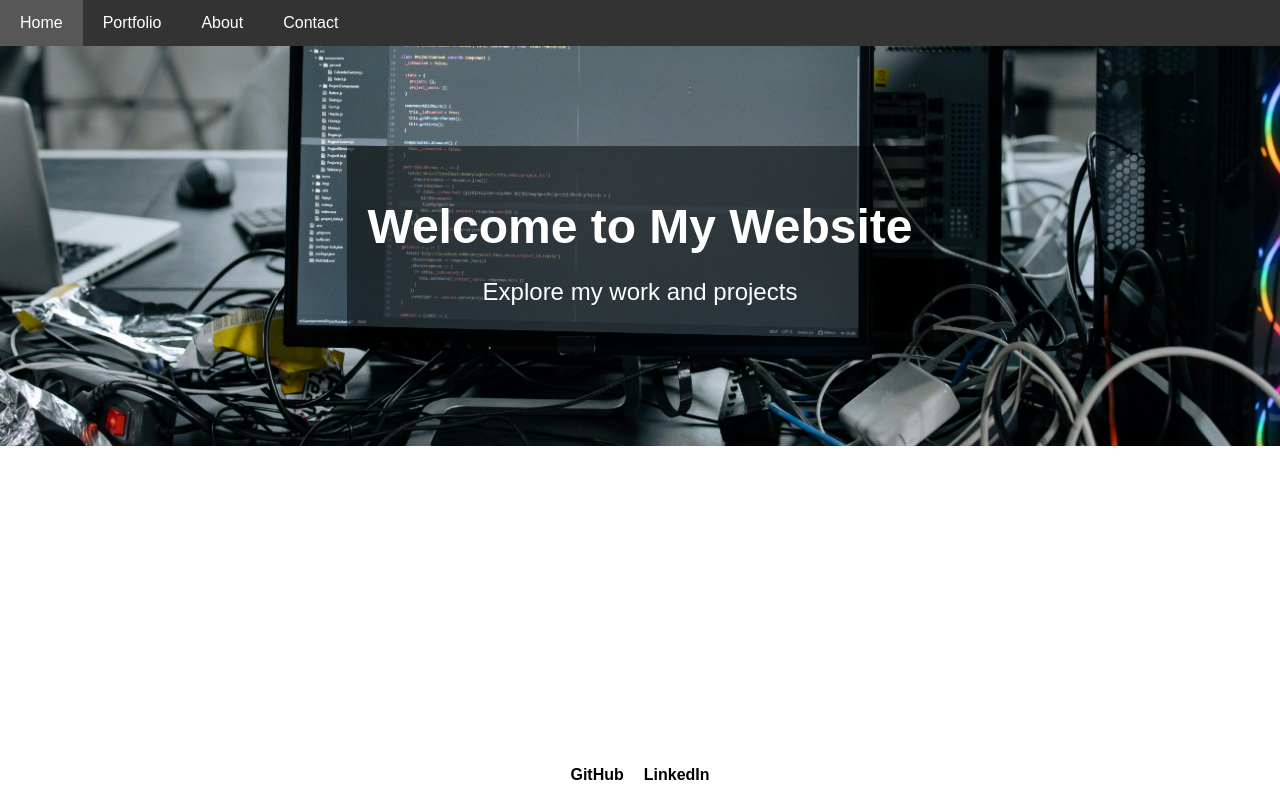
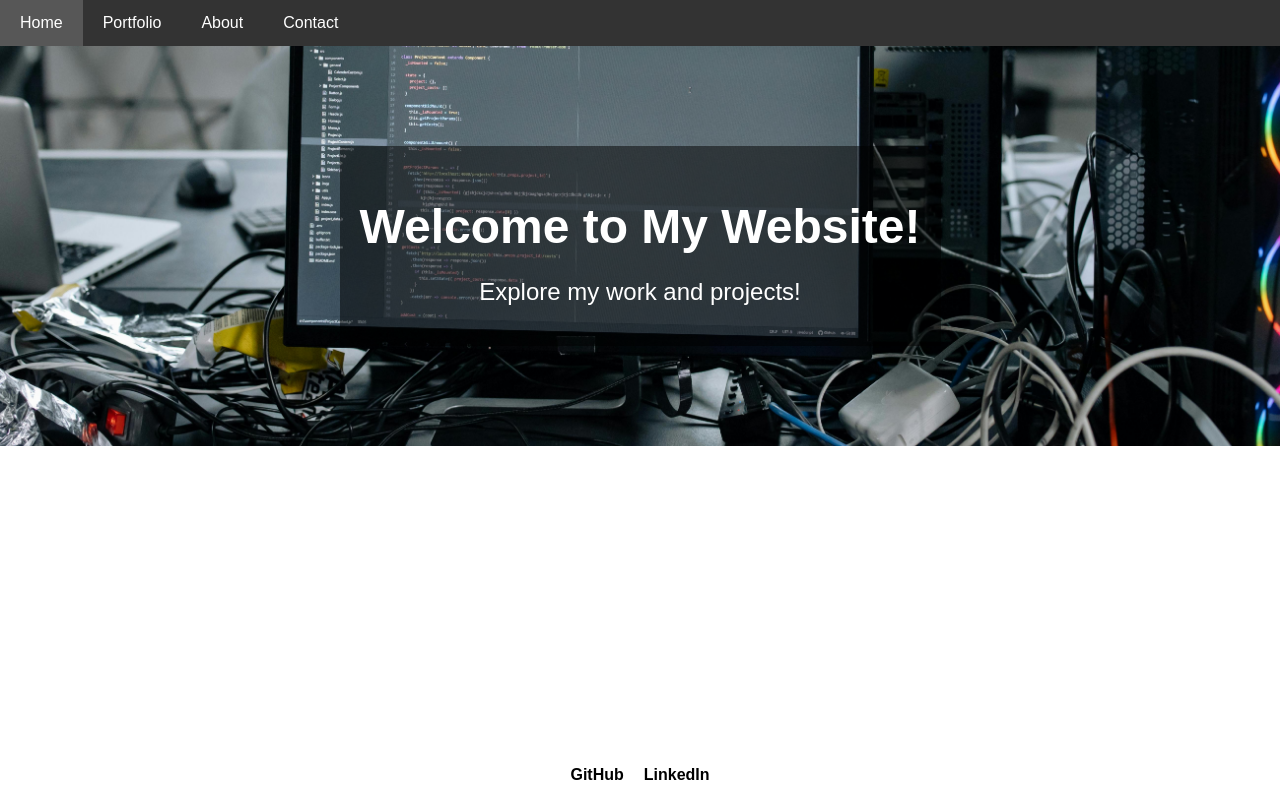
Before and after one commit to jgotti1/Shane-Fox-Portfolio, a React (Create React App) app: page / in a window 1280 px wide. Built offline with nearby package versions, Linux system fonts and the light colour scheme.

Commit message:
changed some typography

```diff
--- a/src/components/Hero.js
+++ b/src/components/Hero.js
@@ -1,13 +1,13 @@
 import React from 'react';
 import '../Hero.css';
-import heroImage from '../HeroBackground.jpg'; // Update with your image path
+import heroImage from '../HeroBackground.jpg';
 
 const Hero = () => {
   return (
     <div className="hero" style={{ backgroundImage: `url(${heroImage})` }}>
       <div className="hero-content">
-        <h1>Welcome to My Website</h1>
-        <p>Explore my work and projects</p>
+        <h1>Welcome to My Website!</h1>
+        <p>Explore my work and projects!</p>
       </div>
     </div>
   );
```
